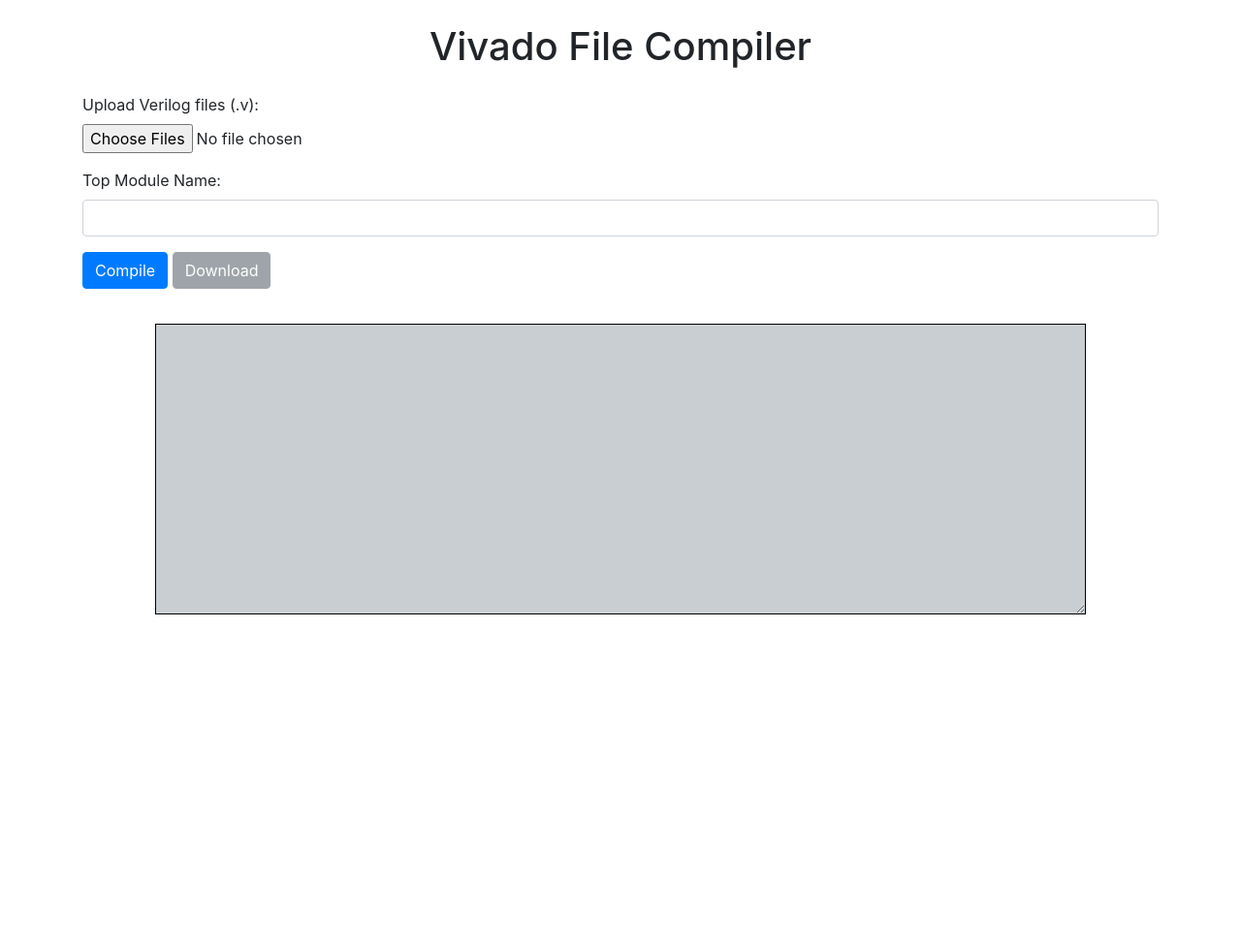
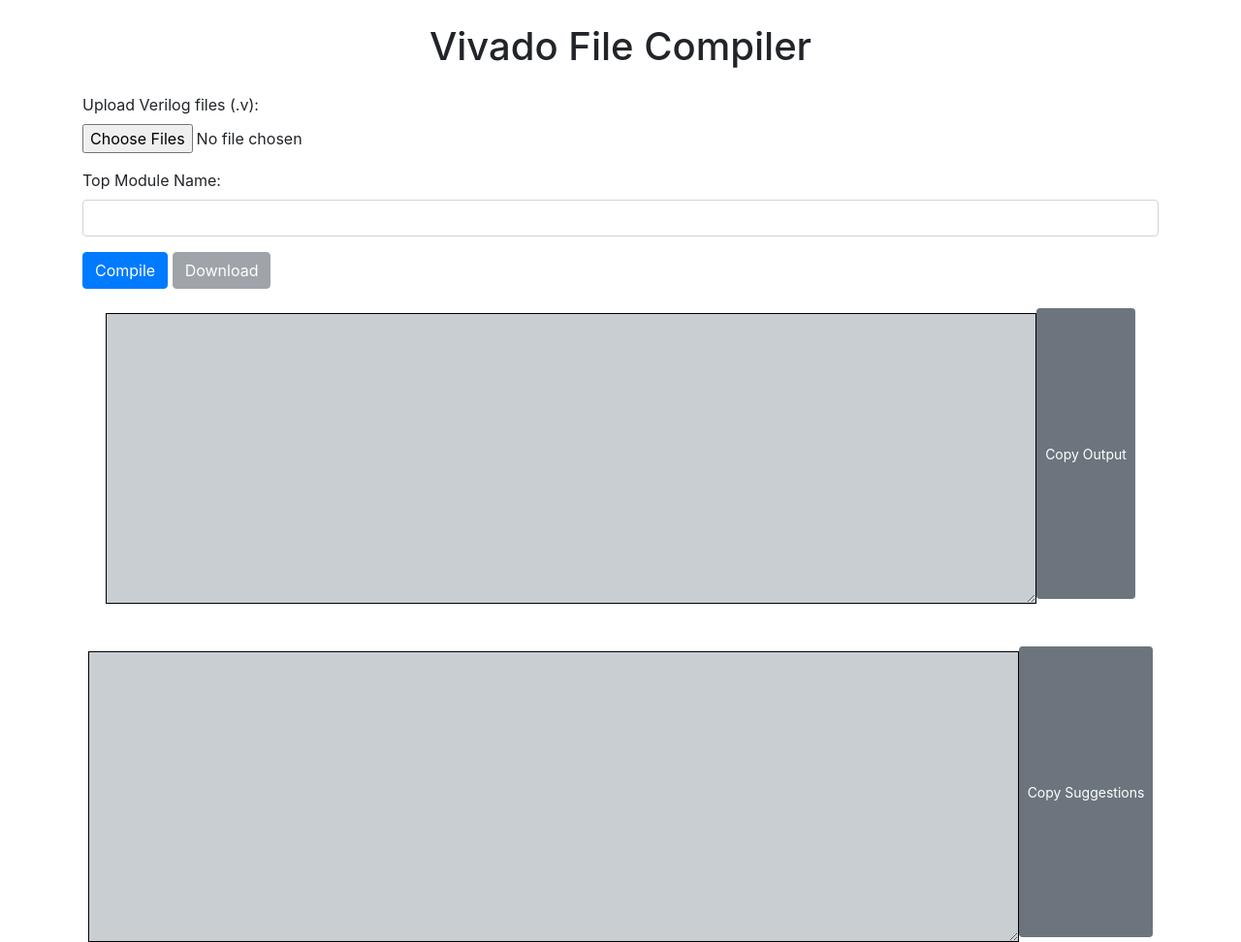
Before and after one commit to jianqianggu/FYP, a Flask app: page / in a window 1280 px wide. Shown: the whole page at 97% size. Before the commit the page ends 634 px from the top, so only its background shows below. Run offline with Flask 2, Linux system fonts and the light colour scheme; parts of the project's set-up code (start-up, migrations or seed data) failed here and were passed over; some libraries are stand-ins or nearby versions.

Commit message:
additional changes

```diff
--- a/Docker/Server/server.py
+++ b/Docker/Server/server.py
@@ -17,7 +17,7 @@
 
 load_dotenv()
 app.secret_key = 'your_secret_key'  # Set a secret key for session management
-auth_key = os.getenv('PERPLEXITY_AUTH_KEY')
+auth_key = os.getenv('PERPLEXITY_API_KEY')
 
 
 
@@ -78,29 +78,29 @@
         session['binary_file_path'] = binary_file_path
         return jsonify({'compiled_file_path': binary_file_path}), 200
     else:
-        file_contents = [
-            f"""
-        File Name: {os.path.basename(file.filename)}
-        ---------------------------------
-        {file.read()}
-        ---------------------------------
-        """
-            for file in verilog_files
-            if file.filename.endswith('.v')
-        ]
+        prompt = ""
+        for file in verilog_files:
+            file.seek(0)  # Reset file pointer to the beginning
 
-        # Now, concatenate everything into one big f-string
-        prompt = f"""
-        Files and their content for Verilog compilation:
-        ---------------------------------
-        {''.join(file_contents)}
+            file_path = os.path.join(app.config['UPLOAD_FOLDER'], file.filename)
+            with open(file_path, 'r') as file_content:
+                file_data = file_content.read()
 
-        Compilation Output Logs:
-        ---------------------------------
-        {output}
-        ---------------------------------
-        """
-        perplexity_response = send_to_gpt(output)
+                # disabled to save tokens.
+
+                # prompt += f"""
+                #             File Name: {os.path.basename(file_path)}
+                #             {file_data}
+                #             """
+
+            # Add compilation output logs to the prompt
+            prompt += f"""
+                            Compilation Output Logs:
+                            {output}
+                            """
+        perplexity_response = send_to_gpt(prompt)
+        logging.debug(f'Prompt sent to Perplexity: {prompt}')
+        # logging.debug(f'Perplexity response: {perplexity_response}')
         return jsonify({'message': 'Compilation failed', 'output': output, 'feedback': perplexity_response}), 400
 
 
@@ -180,7 +180,7 @@
         if os.path.exists(binary_file_path):
             return 'Success', 'Compilation successful', binary_file_path
         else:
-            return 'Error', 'Binary file not found', output
+            return 'Error', output, 'Binary file not found'
 
     except subprocess.CalledProcessError as e:
         logging.error(str(e))
@@ -208,14 +208,30 @@
     headers = {
         "accept": "application/json",
         "content-type": "application/json",
-        "authorization": auth_key
+        "authorization": "Bearer " + auth_key
     }
+    if auth_key is None:
+        logging.error("API key is missing. It is a secret and not available in the repo.")
+    # Handle the missing key appropriately
 
     response = requests.post(url, json=payload, headers=headers)
     if response.status_code == 200:
-        return json.loads(response.text)
+        # Parse the response to JSON
+        response_json = response.json()
+
+        # Extract the 'message' from the nested JSON structure
+        message_content = response_json['choices'][0]['message']['content']
+        logging.debug(f'response: {message_content}')
+        logging.debug(f'Token usage: {response_json["usage"]}')
+
+
+        # Return only the message content
+        return message_content
     else:
         # Handle errors (e.g., logging, retry logic, etc.)
+        logging.error(f'payload: {payload}')
+        logging.error(f'headers: {headers}')
+        logging.error(f'response: {response}')
         return None
 
 if __name__ == '__main__':
--- a/Docker/Server/templates/index.html
+++ b/Docker/Server/templates/index.html
@@ -14,6 +14,10 @@
             /* Centers content horizontally */
             align-items: normal;
             /* Centers content vertically (if you want vertical centering) */
+        }
+
+        .output-container button {
+            margin-bottom: 5px;
         }
 
         #compileOutput {
@@ -34,6 +38,32 @@
             /* Enables vertical resizing */
             overflow: auto;
             /* Required for 'resize' to work */
+        }
+
+        #suggestionsBox {
+            height: 300px;
+            /* Default height, adjust as needed */
+            width: 75%;
+            /* Full width of its container */
+            overflow-y: auto;
+            border: 1px solid #000000;
+            /* Optional: adds a border around the div */
+            padding: 10px;
+            margin-top: 20px;
+            background-color: #c9ced3;
+            /* Optional: background color */
+            font-family: monospace;
+            /* Optional: changes font to monospace for better readability */
+            resize: both;
+            /* Enables vertical resizing */
+            overflow: auto;
+            /* Required for 'resize' to work */
+            white-space: pre-wrap;
+            /* Preserves whitespace and line breaks and allows text to wrap */
+            word-wrap: break-word;
+            /* Ensures that words longer than the width of the box will be broken and wrapped onto the next line */
+            overflow-wrap: break-word;
+            /* Similar to word-wrap, ensures that long words can break and wrap to the next line */
         }
     </style>
 </head>
@@ -58,11 +88,20 @@
 
         </form>
 
-        <div id="response" class="mt-3"></div>
+        <!-- <div id="response" class="mt-3" ondblclick="selectText('response')"></div> -->
+
+
     </div>
-
-    <div class="output-container">
-        <div id="compileOutput"></div>
+    <div class="output-container" style="margin-top: 20px;">
+        <div id="compileOutput" style="margin-top: 5px;" ondblclick="selectText('compileOutput')"></div>
+        <br>
+        <button class="btn btn-secondary btn-sm" onclick="copyToClipboard('#compileOutput')">Copy Output</button>
+    </div>
+    <br>
+    <div class="output-container" style="margin-top: 20px;">
+        <div id="suggestionsBox" style="margin-top: 5px;" ondblclick="selectText('suggestionsBox')"></div>
+        <br>
+        <button class="btn btn-secondary btn-sm" onclick="copyToClipboard('#suggestionsBox')">Copy Suggestions</button>
     </div>
 
 
@@ -88,32 +127,22 @@
                 formData.append('top_module_name', topModuleName);
             }
 
+
             fetch('/upload', {
                 method: 'POST',
                 body: formData
             })
                 .then(response => response.json())
                 .then(data => {
-                    if (data.compiled_file_path) {
-                        console.log('Success:', data);
-                        // Change compile button to green and update text
-                        let compileButton = document.getElementById('compileButton');
-                        compileButton.classList.remove('btn-primary');
-                        compileButton.classList.add('btn-success');
-                        compileButton.innerText = 'Compile Successful';
 
-                        // Enable download button
-                        let downloadButton = document.getElementById('downloadButton');
-                        downloadButton.classList.remove('btn-secondary', 'disabled');
-                        downloadButton.classList.add('btn-primary');
-                        downloadButton.disabled = false;
-                    } else {
-                        document.getElementById('response').innerText = JSON.stringify(data, null, 2);
+                    if (data.feedback) {
+                        let suggestionsBox = document.getElementById('suggestionsBox');
+                        suggestionsBox.innerHTML = `<strong>Suggestions:</strong><br><pre>${data.feedback}`;
                     }
                 })
                 .catch(error => {
                     console.error('Error:', error);
-                    // Handle error state if needed
+                    // ... existing error handling code ...
                 });
         }
 
@@ -127,6 +156,25 @@
             // Auto-scroll to the bottom
             compileOutputElement.scrollTop = compileOutputElement.scrollHeight;
         });
+
+        function copyToClipboard(elementId) {
+            var content = document.querySelector(elementId);
+            var range = document.createRange();
+            range.selectNode(content);
+            window.getSelection().removeAllRanges(); // Clear existing selection
+            window.getSelection().addRange(range); // to select text
+            document.execCommand("copy");
+            window.getSelection().removeAllRanges(); // to deselect
+            alert("Content copied to clipboard");
+        }
+
+        function selectText(elementId) {
+            var content = document.getElementById(elementId);
+            if (window.getSelection().rangeCount > 0) window.getSelection().removeAllRanges();
+            var range = document.createRange();
+            range.selectNode(content);
+            window.getSelection().addRange(range);
+        }
     </script>
 
     <!-- Bootstrap JS and Dependencies -->
```
Also changed, not shown: Docker/readme.txt (deleted), readme.txt.
